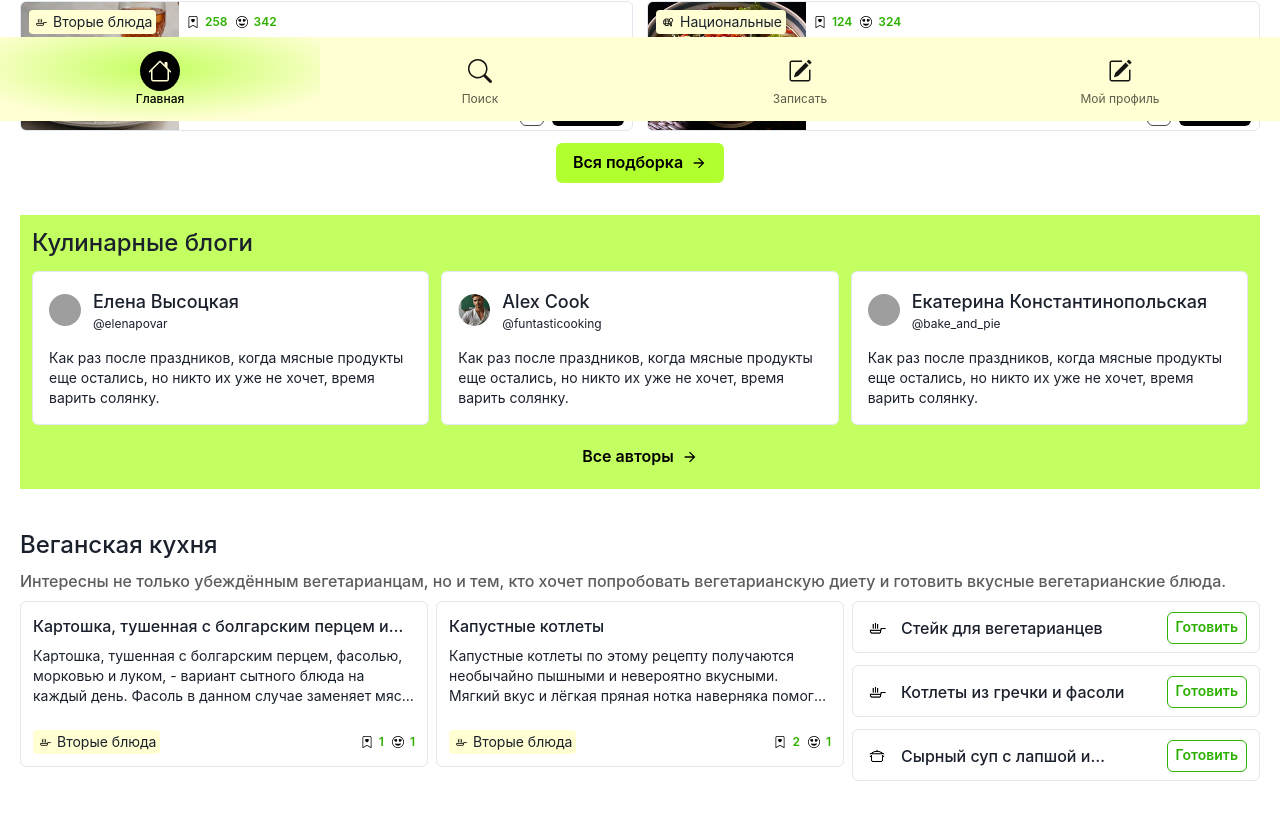
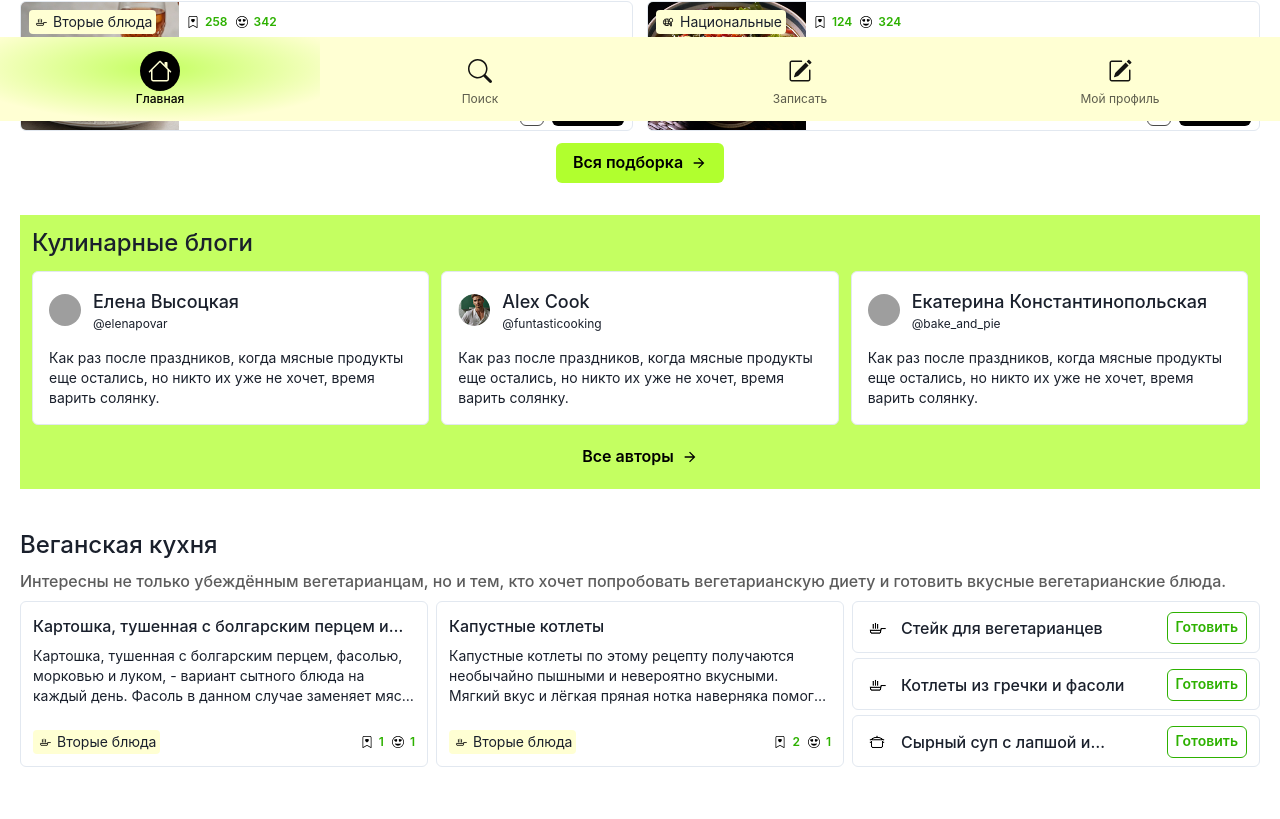
Before and after one commit to ClevertecFrontendLab/sergioivanov008, a React (Vite) app: page / in a window 1280 px wide. Shown: the part 679-1498 px from the top of the page. Built offline with nearby package versions, Linux system fonts and the light colour scheme; grey boxes are pictures that could not be loaded.

Commit message:
refactor(pagefootersection): change code

```diff
--- a/src/components/page-footer-section/PageFooterSection.tsx
+++ b/src/components/page-footer-section/PageFooterSection.tsx
@@ -1,4 +1,4 @@
-import { Grid, GridItem, Stack, Text } from '@chakra-ui/react';
+import { Flex, Grid, GridItem, Text } from '@chakra-ui/react';
 
 import { RecipeItemPin, RecipeItemSimple, SectionTitle } from '~/components';
 import { MAIN_PIN_DATA, TEXT, TITLES, VEGAN_DATA } from '~/constants';
@@ -59,11 +59,11 @@ export function PageFooterSection() {
                 <RecipeItemSimple data={VEGAN_DATA[1]} />
             </GridItem>
             <GridItem area='five'>
-                <Stack spacing='12px'>
+                <Flex direction='column' justify='space-between' h='100%'>
                     {MAIN_PIN_DATA.map((el) => (
                         <RecipeItemPin key={el.id} data={el} />
                     ))}
-                </Stack>
+                </Flex>
             </GridItem>
         </Grid>
     );
```
